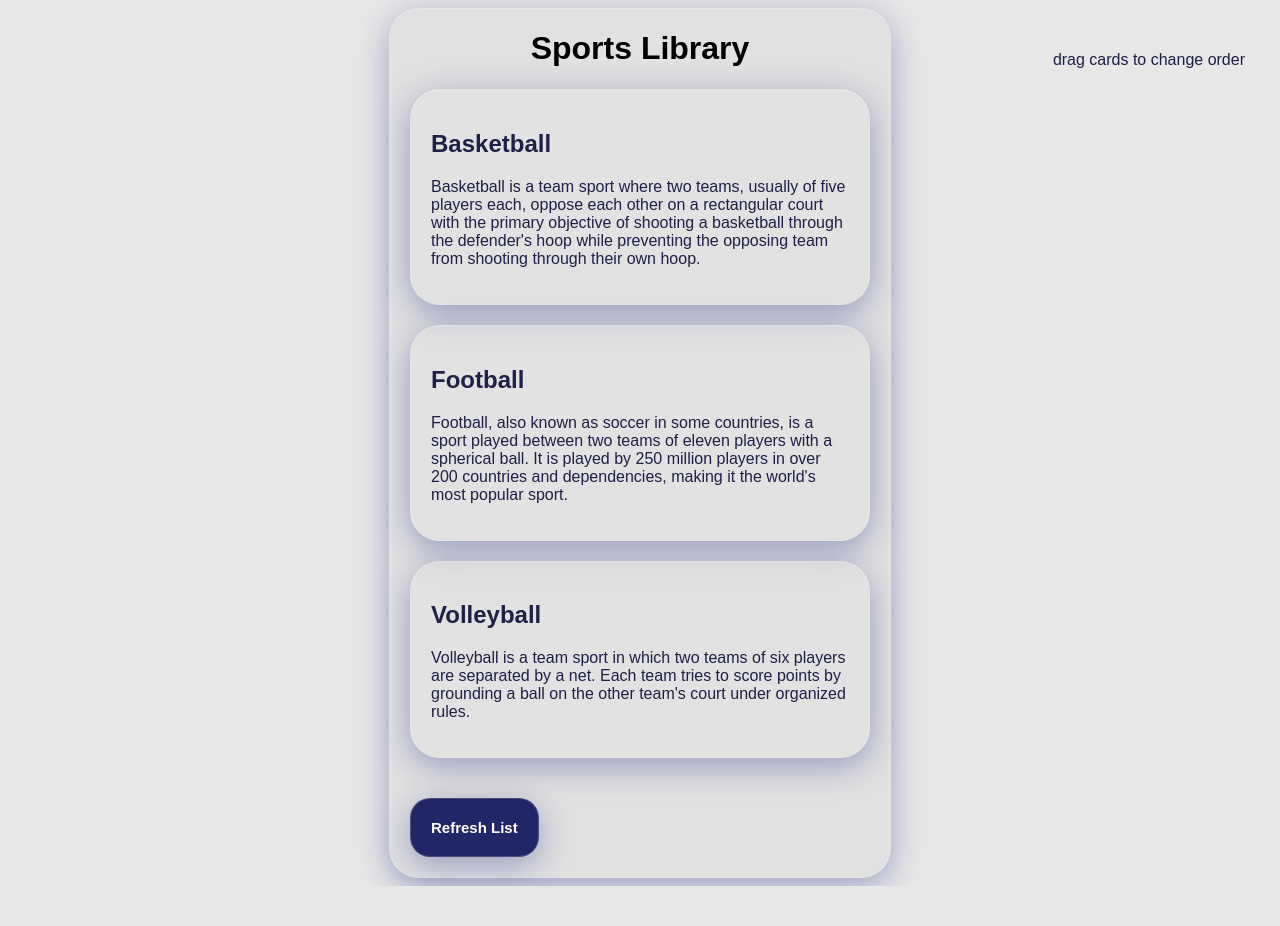
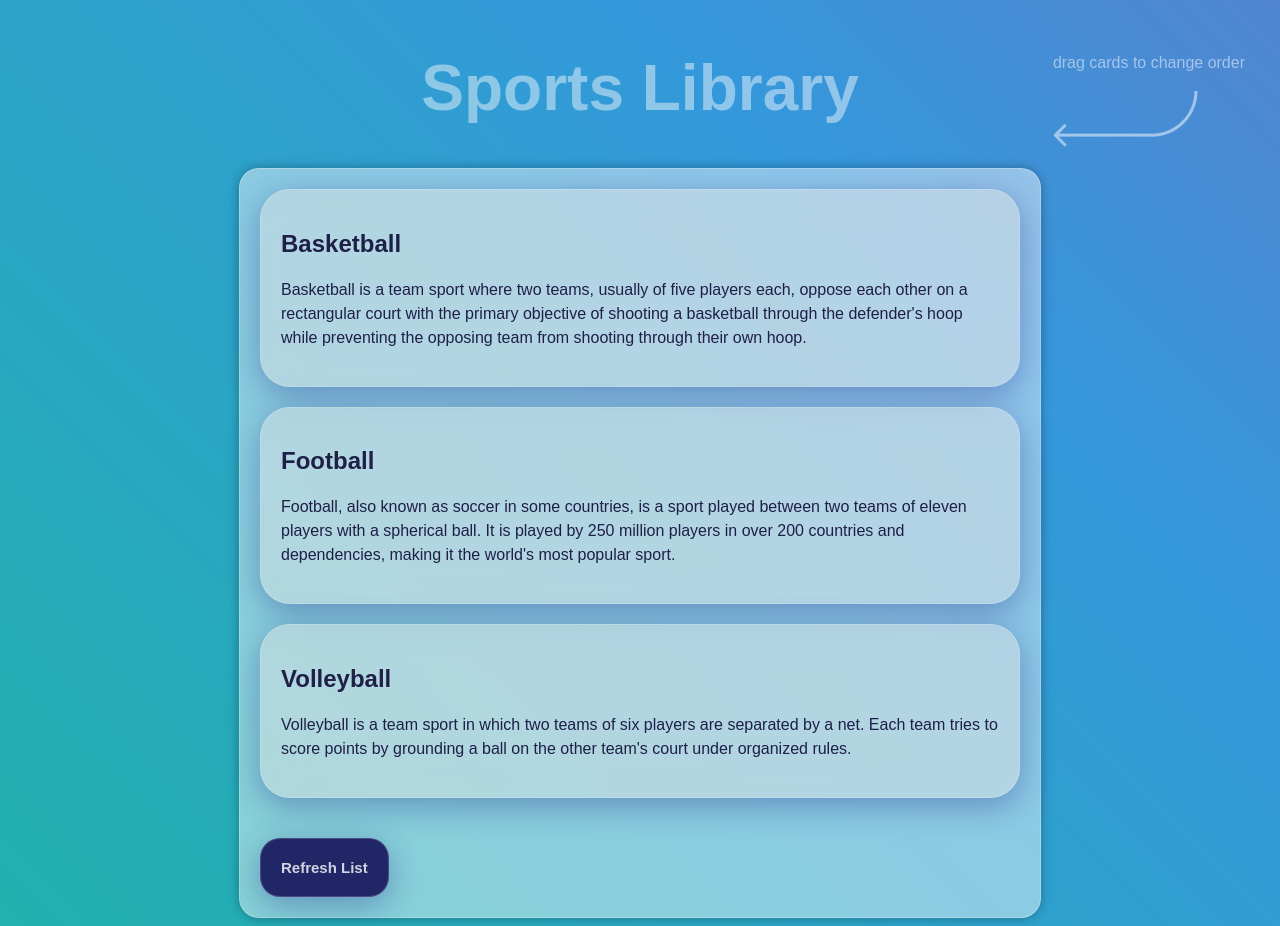
Before and after one commit to rigelle-cruz/sports-library, a React (Vite) app: page / in a window 1280 px wide. Before the commit the page ends 886 px from the top, so only its background shows below. Built offline with nearby package versions, Linux system fonts and the light colour scheme.

Commit message:
modify styling

```diff
--- a/src/App.jsx
+++ b/src/App.jsx
@@ -4,13 +4,14 @@ function App() {
 	return (
 		<div className="App">
 			<div className="main">
+				<h1>Sports Library</h1>
 				<div className="list-container">
-					<h1>Sports Library</h1>
 					<SportsList />
 				</div>
 			</div>
 			<div className="instructions">
 				<p>drag cards to change order</p>
+				<img src="public/arrow.png" alt="arrow"></img>
 			</div>
 		</div>
 	);
--- a/src/components/SportsList.jsx
+++ b/src/components/SportsList.jsx
@@ -53,7 +53,12 @@ export const SportsList = () => {
 		localStorage.setItem('savedList', JSON.stringify(list));
 	};
 
-	if (loading) return <div>Loading...</div>;
+	if (loading)
+		return (
+			<div className="loading-container">
+				<div className="spinner"></div>
+			</div>
+		);
 
 	return (
 		<DragDropContext onDragEnd={onDragEnd}>
--- a/src/index.css
+++ b/src/index.css
@@ -1,10 +1,30 @@
 body {
-  background-color: #e8e8e8;
+  background: linear-gradient(45deg, #9b59b6, #3498db, #1abc9c, #3498db, #9b59b6);
+  background-size: 400% 400%;
+  animation: gradientAnimation 15s ease infinite;
   font-family: sans-serif;
+}
+
+@keyframes gradientAnimation {
+  0% {
+    background-position: 0% 50%;
+  }
+  50% {
+    background-position: 100% 50%;
+  }
+  100% {
+    background-position: 0% 50%;
+  }
 }
 
 h1 {
   text-align: center;
+  color: #ffffff73;
+  font-size: 4em;
+}
+
+p {
+  line-height: 1.5;
 }
 
 .main {
@@ -16,14 +36,14 @@ h1 {
 }
 
 .list-container {
-  margin: auto;
-  max-width: 500px;
+  max-width: 800px;
   min-width: 300px;
   gap: 10px;
-  background: #e1e1e1;
-  box-shadow: 0 8px 32px 0 rgba( 31, 38, 135, 0.37 );
-  border-radius: 30px;
-  border: 1px solid rgba( 255, 255, 255, 0.18 );
+  border: 1px solid rgba(255, 255, 255, .25);
+  border-radius: 20px;
+  background-color: rgba(255, 255, 255, 0.45);
+  box-shadow: 0 0 10px 1px rgba(0, 0, 0, 0.25);
+
 }
 
 
@@ -32,7 +52,7 @@ h1 {
   margin: 20px;
   padding: 20px;
 
-  background: rgba( 255, 255, 255, 0.05 );
+  background: #e1e1e171;
   box-shadow: 0 8px 32px 0 rgba( 31, 38, 135, 0.37 );
   backdrop-filter: blur( 16.5px );
   -webkit-backdrop-filter: blur( 16.5px );
@@ -48,7 +68,7 @@ h1 {
 }
 
 .button {
-  color: #ffffff;
+  color: #ffffffcc;
   font-size: 15px;
   font-weight: bold;
   padding: 20px;
@@ -67,12 +87,13 @@ h1 {
 }
 
 .instructions {
+  color: #ffff;
   position: fixed;
   top: 20px;
   right: 20px;
-  color: #1f1f47;
   padding: 15px;
   border-radius: 10px;
+  opacity: 0.5;
 }
 
 @media (max-width: 1000px) {
@@ -80,3 +101,24 @@ h1 {
     display: none;
   }
 }
+
+.loading-container {
+  display: flex;
+  align-items: center;
+  justify-content: center;
+  height: 50px;
+}
+
+.spinner {
+  border: 4px solid #fff;
+  border-radius: 50%;
+  border-top: 4px solid transparent;
+  width: 30px;
+  height: 30px;
+  animation: spin 1s linear infinite;
+}
+
+@keyframes spin {
+  0% { transform: rotate(0deg); }
+  100% { transform: rotate(360deg); }
+}
```
Also changed, not shown: public/arrow.png (added).
